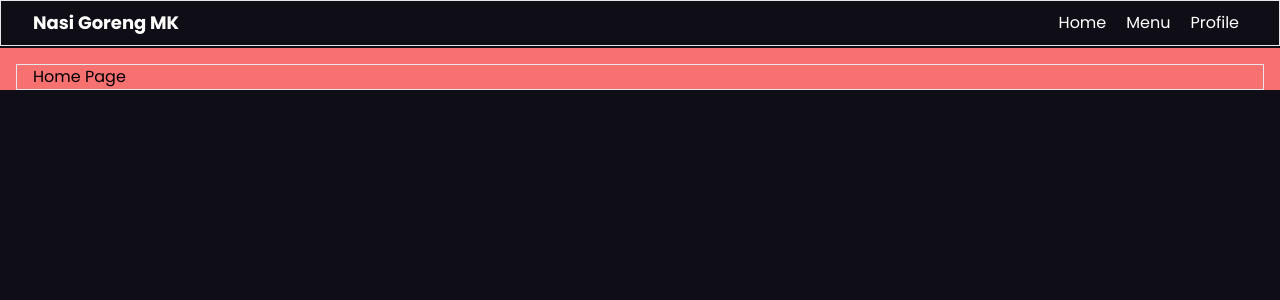
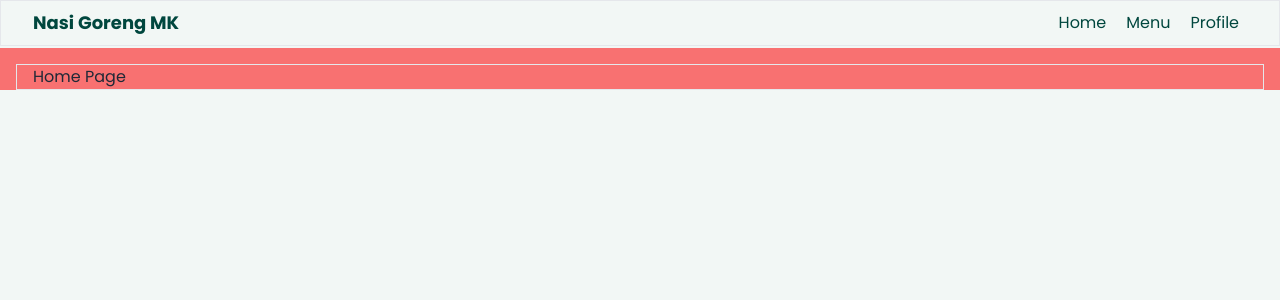
Before and after one commit to zidanabbas/MK-Project, a Next.js app: page / in a window 1280 px wide. Shown: the top 300 px of the page. Built offline with nearby package versions, Linux system fonts and the light colour scheme.

Commit message:
update colors and plugins daisyui

```diff
--- a/tailwind.config.js
+++ b/tailwind.config.js
@@ -23,13 +23,13 @@ module.exports = {
         poppins: ["Poppins", "sans-serif"],
       },
       colors: {
-        Background: "#0f0e17",
-        Button: "#ff8906",
-        Headline: "#fffffe",
-        Paragraph: "#a7a9be",
-        "Button-text": "#fffffe",
+        Background: "#f2f7f5", //white
+        Button: "#faae2b", //yellow
+        Headline: "#00473e", //green
+        Paragraph: "#475d5b", //grey
+        "Button-text": "#00473e", //green
       },
     },
   },
-  plugins: [],
+  plugins: [require("daisyui")],
 };
```
